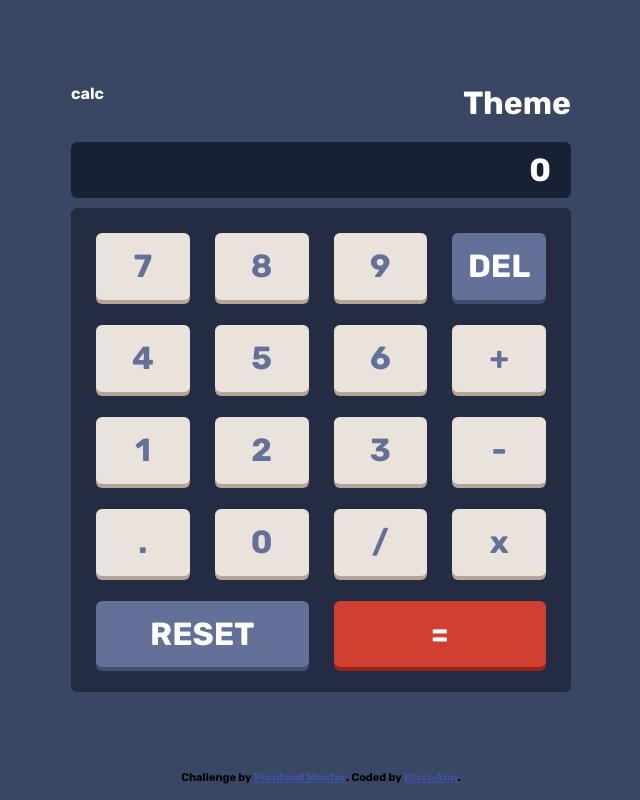
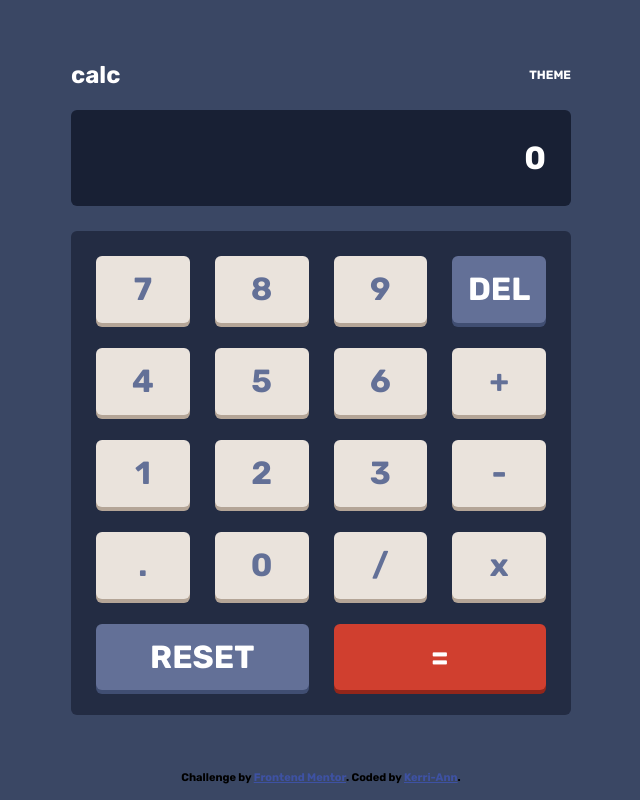
Before and after one commit to Kerri-AnnBates/Calculator, a website: page index.html in a window 1280 px wide. Shown: the whole page, without its empty margins (319-959 px from the left). Drawn offline with Linux system fonts and the light colour scheme.

Commit message:
styling calc header

```diff
--- a/index.html
+++ b/index.html
@@ -33,8 +33,11 @@
       <div class="calculator">
         <div class="calc-wrapper">
           <div class="calc-header">
-            <h1>calc</h1>
-            <div>Theme</div>
+            <h1 class="header-small">calc</h1>
+            <div class="theme-wrapper">
+              <div class="header-xsmall">Theme</div>
+              <div class="theme-picker"></div>
+            </div>
           </div>
 
           <!-- Calc body -->
--- a/styles/scss/_calculator.scss
+++ b/styles/scss/_calculator.scss
@@ -15,13 +15,14 @@
     padding: 20px 0;
     display: flex;
     justify-content: space-between;
+    align-items: center;
 }
 
 .display {
-    margin-bottom: 10px;
+    margin-bottom: 25px;
 
     input {
-        padding: 10px 20px;
+        padding: 30px 25px;
         text-align: right;
         background-color: $screenBackground;
         border: none;
@@ -29,6 +30,10 @@
         color: $white;
         width: 100%;
     }
+}
+
+.theme-wrapper {
+    text-transform: uppercase;
 }
 
 .keypad {
--- a/styles/scss/_main.scss
+++ b/styles/scss/_main.scss
@@ -62,3 +62,11 @@ button {
     width: 100%;
     margin: 0 auto;
 }
+
+.header-small {
+    font-size: 1.5rem;
+}
+
+.header-xsmall {
+    font-size: 0.75rem;
+}
```
Also changed, not shown: public/css/index.css.
